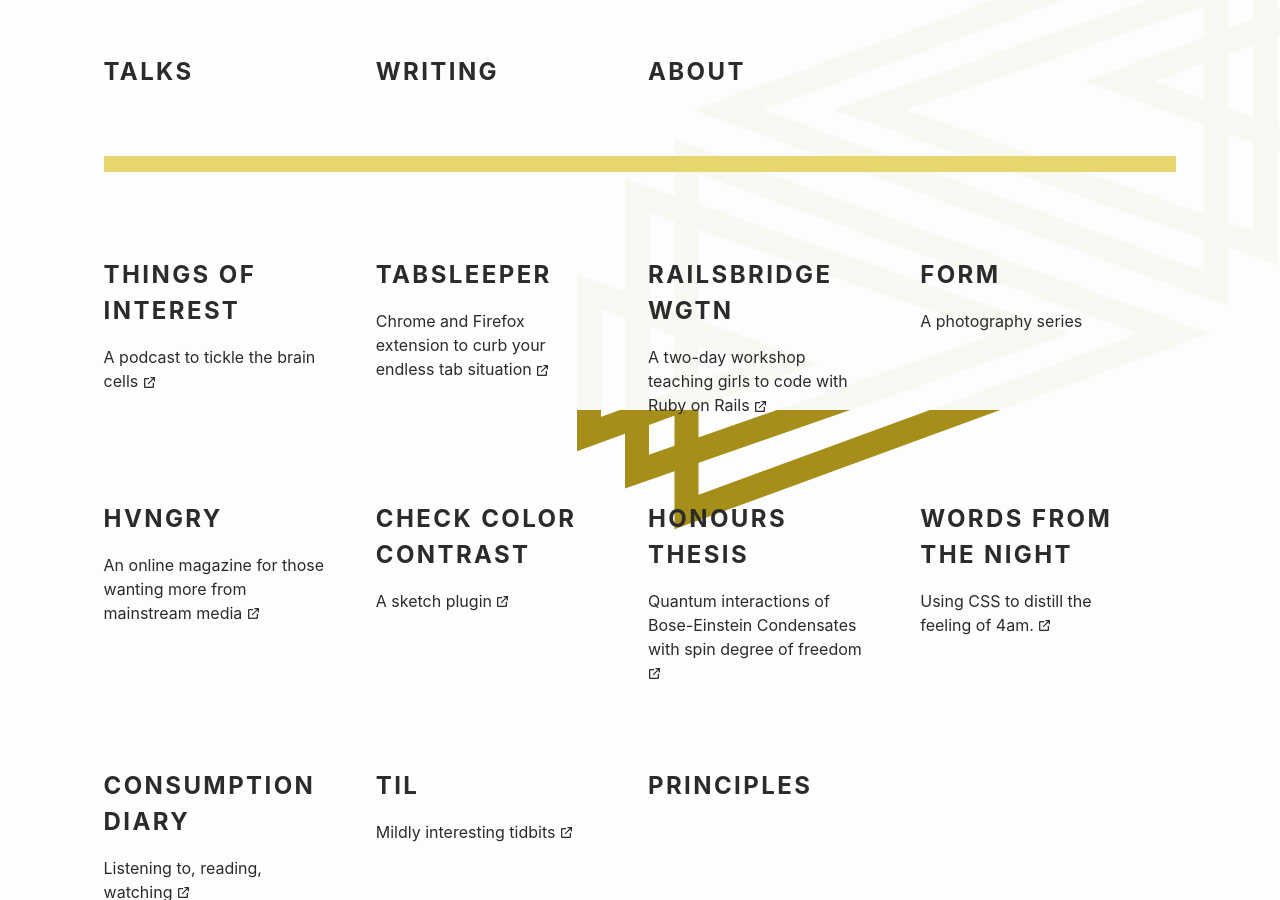
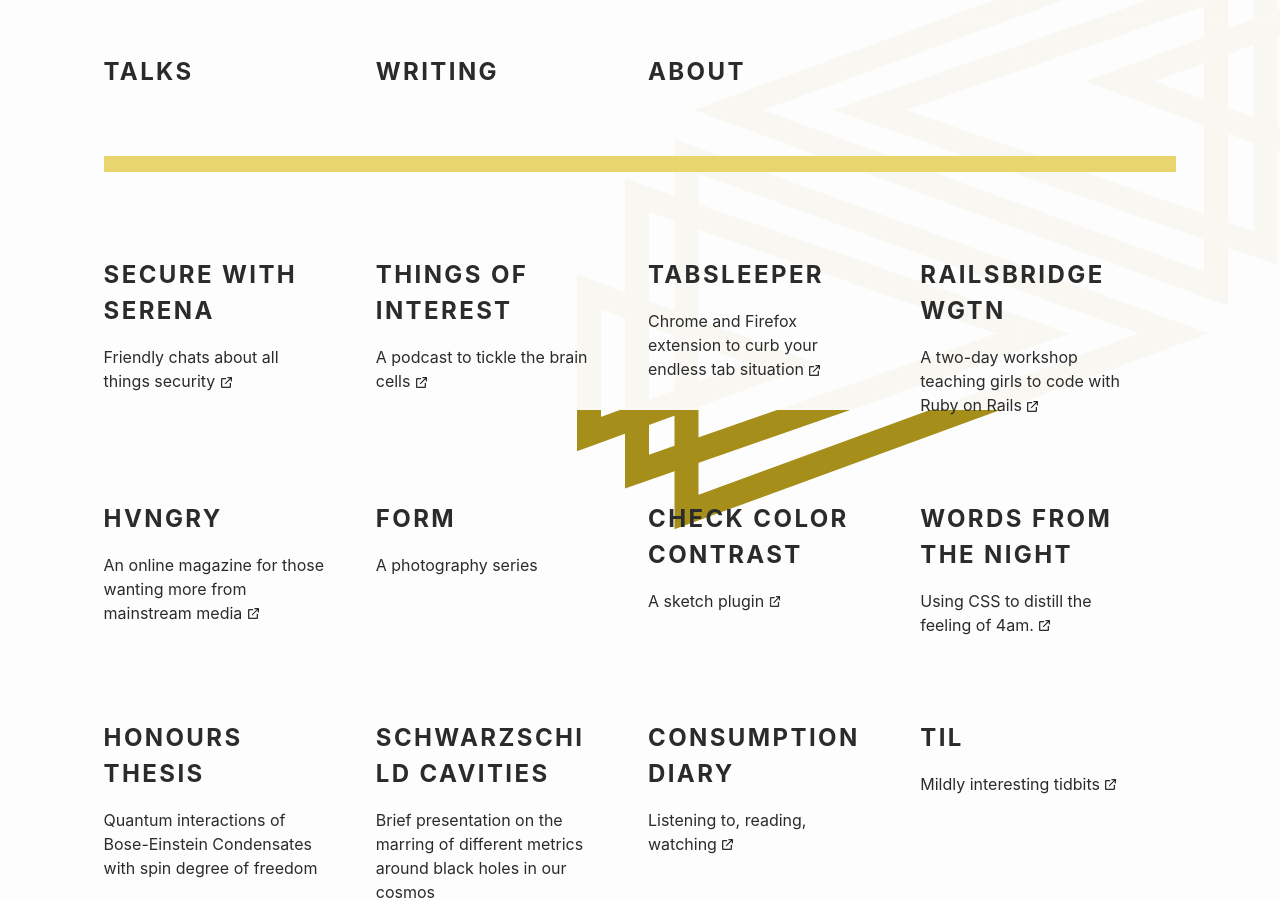
Before and after one commit to heisenburger/ws, a Jekyll site: the page built from index.html, in a window 1280 px wide and 900 px high, scrolled down 490 px. Built offline with Jekyll 4.4.1, drawn with Linux system fonts in a browser that asks for light colours; some web fonts are replaced.

Commit message:
add youtube channel, reorder personal projects

```diff
--- a/index.html
+++ b/index.html
@@ -19,6 +19,12 @@
 <hr class="m-bottom">
 
 <ul alt="Personal projects" class="fullwidth grid feature-grid nls">
+  <a href="https://www.youtube.com/channel/UC9wViHbIN3olD34uPBkp60w" class="feature-link grid-child l-nu"><li>
+    <h3>Secure with Serena</h3>
+    <p>Friendly chats about all things security
+      <img src="/images/extlink.svg" alt="External link" class="inlineicon" />
+    </p>
+  </li></a>
   <a href="http://thingsofinterest.co" class="feature-link grid-child l-nu"><li>
     <h3>Things of Interest</h3>
     <p>A podcast to tickle the brain cells
@@ -37,26 +43,20 @@
       <img src="/images/extlink.svg" alt="External link" class="inlineicon" />
     </p>
   </li></a>
+  <a href="http://hvngrymag.com" class="feature-link grid-child l-nu"><li>
+    <h3>HVNGRY</h3>
+    <p>An online magazine for those wanting more from mainstream media
+      <img src="/images/extlink.svg" alt="External link" class="inlineicon" />
+    </p>
+  </li></a>
   <a href="{{ site.baseurl }}/form/" class="feature-link grid-child l-nu"><li>
     <h3>Form</h3>
     <p>A photography series
     </p>
   </li></a>
-  <a href="http://hvngry.com" class="feature-link grid-child l-nu"><li>
-    <h3>HVNGRY</h3>
-    <p>An online magazine for those wanting more from mainstream media
-      <img src="/images/extlink.svg" alt="External link" class="inlineicon" />
-    </p>
-  </li></a>
   <a href="https://github.com/heisenburger/Sketch-Color-Contrast-Analyser" class="feature-link grid-child l-nu"><li>
     <h3>Check Color Contrast</h3>
     <p>A sketch plugin
-      <img src="/images/extlink.svg" alt="External link" class="inlineicon" />
-    </p>
-  </li></a>
-  <a href="{{ site.baseurl }}/work/SDChenThesis-PhysicsOtago2013.pdf" class="feature-link grid-child l-nu"><li>
-    <h3>Honours Thesis</h3>
-    <p>Quantum interactions of Bose-Einstein Condensates with spin degree of freedom
       <img src="/images/extlink.svg" alt="External link" class="inlineicon" />
     </p>
   </li></a>
@@ -66,10 +66,15 @@
       <img src="/images/extlink.svg" alt="External link" class="inlineicon" />
     </p>
   </li></a>
-<!--   <a class="feature-link grid-child l-nu">
+  <a href="{{ site.baseurl }}/work/SDChenThesis-PhysicsOtago2013.pdf" class="feature-link grid-child l-nu"><li>
+    <h3>Honours Thesis</h3>
+    <p>Quantum interactions of Bose-Einstein Condensates with spin degree of freedom
+    </p>
+  </li></a>
+  <a href="{{ site.baseurl }}/work/SDChen-GR2013.pdf" class="feature-link grid-child l-nu">
     <h3>Schwarzschild Cavities</h3>
-    <p>GR presentation notes</p>
-  </a> -->
+    <p>Brief presentation on the marring of different metrics around black holes in our cosmos</p>
+  </a>
   <a href="https://eyeballs-and-earholes.tumblr.com/" class="feature-link grid-child l-nu"><li>
     <h3>Consumption diary</h3>
     <p>Listening to, reading, watching
@@ -82,10 +87,5 @@
       <img src="/images/extlink.svg" alt="External link" class="inlineicon" />
     </p>
   </li></a>
-  <a href="{{ site.baseurl }}/principles" class="feature-link grid-child l-nu"><li>
-    <h3>Principles</h3>
-    <p>
-    </p>
-  </li></a>
 
 </div>
```
Also changed, not shown: 1 other file.
